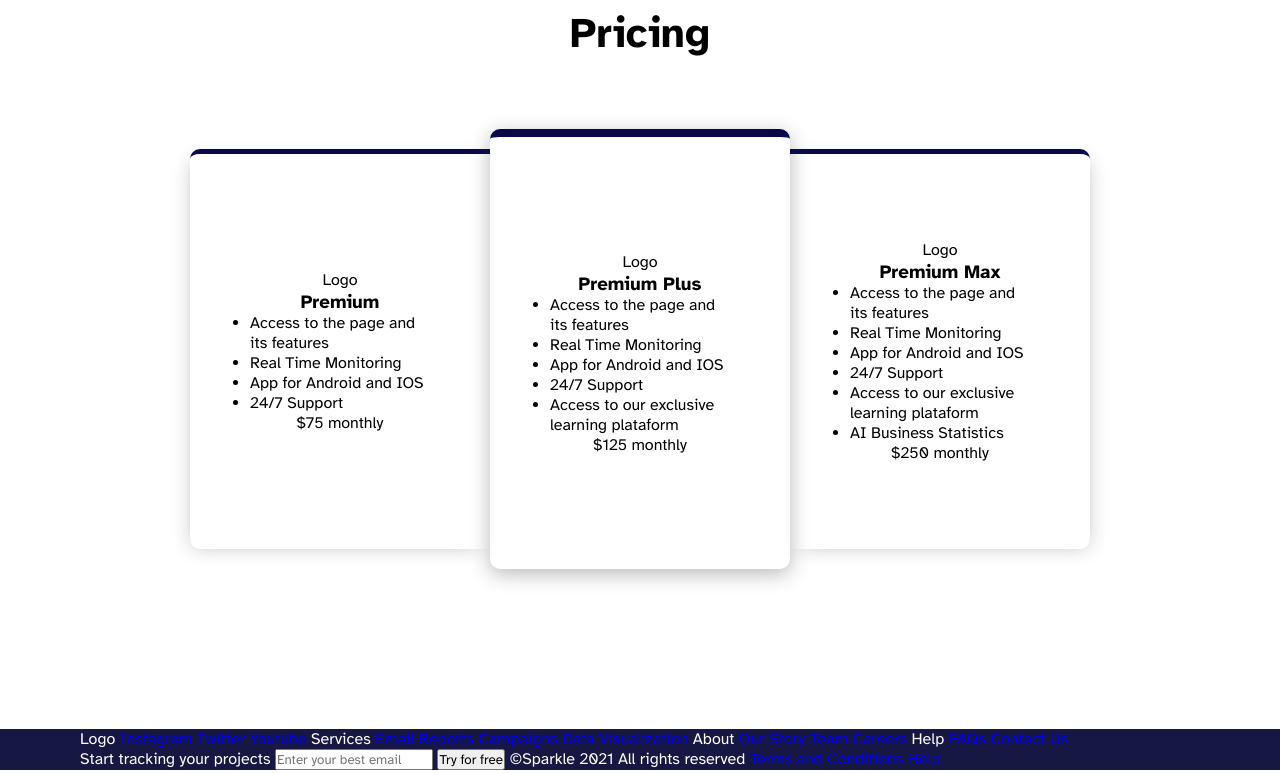
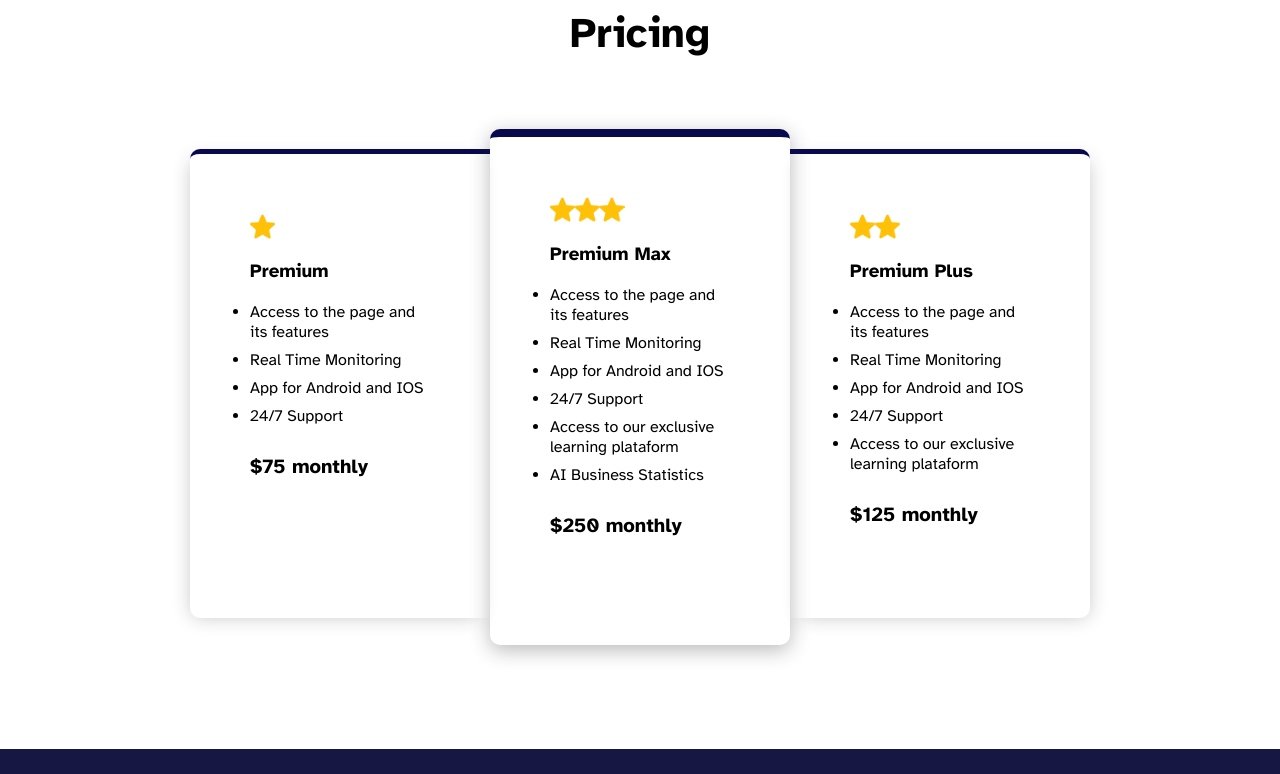
Before and after one commit to tysper/FreeCodeCamp-LandingPage, a plain HTML site: page index.html in a window 1280 px wide. Shown: the part 2023-2797 px from the top of the page. Drawn offline with Linux system fonts and the light colour scheme.

Commit message:
Update on CSS, HTML and readme file

```diff
--- a/index.html
+++ b/index.html
@@ -102,7 +102,7 @@
 
           <div class="inner-pricing">
             <div class="premium-div">
-              <div>Logo</div>
+              <div class="premium-logo"></div>
               <h3>Premium</h3>
               <ul>
                 <li>Access to the page and its features</li>
@@ -113,22 +113,8 @@
               <p>$75 monthly</p>
             </div>
 
-            <div class="premium-plus-div">
-              <div>Logo</div>
-              <h3>Premium Plus</h3>
-              <ul>
-                <li>Access to the page and its features</li>
-                <li>Real Time Monitoring</li>
-                <li>App for Android and IOS</li>
-                <li>24/7 Support</li>
-                <li>Access to our exclusive learning plataform</li>
-              </ul>
-              <p>$125 monthly</p>
-            </div>
-
-
             <div class="premium-max-div">
-              <div>Logo</div>
+              <div class="premium-max-logo"></div>
               <h3>Premium Max</h3>
               <ul>
                 <li>Access to the page and its features</li>
@@ -140,6 +126,20 @@
               </ul>
               <p>$250 monthly</p>
             </div>
+
+
+            <div class="premium-plus-div">
+              <div class="premium-plus-logo"></div>
+              <h3>Premium Plus</h3>
+              <ul>
+                <li>Access to the page and its features</li>
+                <li>Real Time Monitoring</li>
+                <li>App for Android and IOS</li>
+                <li>24/7 Support</li>
+                <li>Access to our exclusive learning plataform</li>
+              </ul>
+              <p>$125 monthly</p>
+            </div>
           </div>
 
         </div>
@@ -147,16 +147,16 @@
 
       <!-- Footer -->
       <footer>
-        <div>
-          <div>Logo</div>
+        <div class="social-media-div">
+          <div class="social-media-logo"></div>
           <ul>
-            <li><a href="#">Instagram</a></li>
-            <li><a href="#">Twitter</a></li>
-            <li><a href="#">Youtube</a></li>
+            <li><a class="insta-logo" href="#"></a></li>
+            <li><a class="twitter-logo" href="#"></a></li>
+            <li><a class="youtube-logo" href="#"></a></li>
           </ul>
         </div>
 
-        <div>
+        <div class="services-div">
           <p>Services</p>
           <ul>
             <li><a href="#">Email Reports</a></li>
@@ -165,7 +165,7 @@
           </ul>
         </div>
 
-        <div>
+        <div class="about-div">
           <p>About</p>
           <ul>
             <li><a href="#">Our Story</a></li>
@@ -174,7 +174,7 @@
           </ul>
         </div>
 
-        <div>
+        <div class="help-div">
           <p>Help</p>
           <ul>
             <li><a href="#">FAQs</a></li>
@@ -182,21 +182,24 @@
           </ul>
         </div>
 
-        <div>
-          <p>Start tracking your projects</p>
+        <div class="call-to-action-div">
+          <p class="call-to-title">Start tracking your projects</p>
           <input type="text" placeholder="Enter your best email" />
           <button>Try for free</button>
         </div>
 
-        <div>
+        <div class="copy-terms-div">
+          <div class="copyright-div">
             <p>&copy;Sparkle 2021 All rights reserved</p>
           </div>
 
-        <div>
+          <div class="terms-div">
             <ul>
               <li><a href="#">Terms and Conditions</a></li>
+              <li>|</li>
               <li><a href="#">Help</a></li>
             </ul>
+          </div>
         </div>
       </footer>
     </div>
--- a/styles.css
+++ b/styles.css
@@ -142,8 +142,9 @@ header {
   background-image: url("./images/undraw_data_processing_yrrv.png");
   background-size: 100%;
   background-repeat: no-repeat;
-  background-position: center;
+  background-position: bottom center;
   background-attachment:scroll;
+  margin-top: 70px;
 }
 
 /* Features */
@@ -250,10 +251,10 @@ header {
 /*  outter div of how it works */
 .how-it-works-div {
   height: 500px;
-  /* border: 1px solid black; */
   border: 2px solid #171744;
   border-radius: 10px;
   width: 100%;
+  box-shadow: 0 5px 20px rgba(36, 36, 36, 0.377);
 }
 
 /* Title of how it works */
@@ -374,7 +375,7 @@ header {
 
 /* div for the cards */
 .inner-pricing {
-  height: 400px;
+  height: 420px;
   display: grid;
   grid-template-columns: 1fr 1fr 1fr;
 }
@@ -384,8 +385,8 @@ header {
   margin-top: 20px;
   display: flex;
   flex-direction: column;
-  align-items: center;
-  justify-content: center;
+  align-items: flex-start;
+  justify-content: flex-start;
   height: 100%;
   padding: 60px;
   border-radius: 10px 0 0 10px;
@@ -393,12 +394,38 @@ header {
   border-top: 5px solid rgb(9, 9, 78);
 }
 
+/* 1 Star logo */
+.premium-logo {
+  background-image: url("./images/star.png");
+  background-size: 100%;
+  height: 25px;
+  width: 25px;
+  background-repeat: no-repeat;
+  margin-bottom: 20px;
+}
+
+/* List spacing */
+.premium-div ul {
+  margin: 20px 0;
+}
+
+/* List container spacing */
+.premium-div ul * {
+  margin-bottom: 8px;
+}
+
+/* prices */
+.premium-div p {
+  font-size: 20px;
+  font-weight: 600;
+}
+
 /* Center div */
-.premium-plus-div {
+.premium-max-div {
   display: flex;
   flex-direction: column;
-  align-items: center;
-  justify-content: center;
+  align-items: flex-start;
+  justify-content: flex-start;
   height: 110%;
   padding: 60px;
   border-radius: 10px;
@@ -406,18 +433,70 @@ header {
   border-top: 8px solid rgb(9, 9, 78);
 }
 
+/* 3 starts logo */
+.premium-max-logo {
+  background-image: url("./images/star.png");
+  background-size: 33%;
+  height: 25px;
+  width: 75px;
+  background-repeat: repeat-x;
+  margin-bottom: 20px;
+}
+
+/* List container spacing */
+.premium-max-div ul {
+  margin: 20px 0;
+}
+
+/* List container spacing */
+.premium-max-div ul * {
+  margin-bottom: 8px;
+}
+
+/* prices */
+.premium-max-div p {
+  font-size: 20px;
+  font-weight: 600;
+}
+
 /* Right Div */
-.premium-max-div {
+.premium-plus-div {
   margin-top: 20px;
   display: flex;
   flex-direction: column;
-  align-items: center;
-  justify-content: center;
+  align-items: flex-start;
+  justify-content: flex-start;
   height: 100%;
   padding: 60px;
   border-radius: 0 10px 10px 0;
   box-shadow: 5px 5px 20px -8px rgba(36, 36, 36, 0.322);
   border-top: 5px solid rgb(9, 9, 78);
+}
+
+/* 2 stars logo */
+.premium-plus-logo {
+  background-image: url("./images/star.png");
+  background-size: 50%;
+  height: 25px;
+  width: 50px;
+  background-repeat: repeat-x;
+  margin-bottom: 20px;
+}
+
+/* List container spacing */
+.premium-plus-div ul {
+  margin: 20px 0;
+}
+
+/* List items spacing */
+.premium-plus-div ul * {
+  margin-bottom: 8px;
+}
+
+/* prices */
+.premium-plus-div p {
+  font-size: 20px;
+  font-weight: 600;
 }
 
 /* Footer */
@@ -426,9 +505,136 @@ footer {
   background-color: #171744;
   color: white;
   width: 100%;
-  padding: 0 80px;
+  padding: 50px 230px;
+  height: 300px;
+  display: grid;
+  grid-template-columns: 2fr 1fr 1fr 1fr 2.4fr;
+  column-gap: 20px;
 }
 
+/* Footer elements */
 footer * {
+  text-decoration: none;
+  color: white;
+  list-style: none;
+  margin-bottom: 20px;
+}
+
+/*  footer titles */
+footer p {
+  font-weight: bold;
+  font-size: 20px;
+}
+
+/* Social Media Buttons */
+.social-media-div {
+  display: grid;
+  grid-template-columns: 1fr;
+  grid-template-rows: 0.25fr 0.25fr;
+}
+
+/* Company logo */
+.social-media-logo {
+  background-image: url("./images/Sparkles-logos_white.png");
+  background-size: 120%;
+  height: 26px;
+  width: 190px;
+  background-position: center;
+
+}
+
+/* List container spacing */
+.social-media-div ul * {
   display: inline-block;
+  margin: 0 7px;
+  margin-top: 5px;
+  text-align: center;
 }
+
+/* instagram logo */
+.insta-logo {
+  background-image: url("./images/instagram.png");
+  background-size: 100%;
+  height: 30px;
+  width: 30px;
+  background-position: center;
+}
+
+/* twitter logo */
+.twitter-logo {
+  background-image: url("./images/twitter.png");
+  background-size: 100%;
+  height: 30px;
+  width: 30px;
+  background-position: center;
+}
+
+/* Youtube logo */
+.youtube-logo {
+  background-image: url("./images/youtube.png");
+  background-size: 100%;
+  height: 30px;
+  width: 30px;
+  background-position: center;
+}
+
+/* Title of the call to action */
+.call-to-title {
+  font-weight: normal;
+}
+
+/* input call to action */
+.call-to-action-div input {
+  padding: 5px;
+  margin: 0 auto;
+  margin-bottom: 10px;
+  width: 60%;
+  border-radius: 5px;
+  border: 1px rgba(23, 23, 68) solid;
+  color: black;
+}
+
+.call-to-action-div input:focus {
+  outline: none;
+}
+
+/* Button call to action */
+.call-to-action-div button {
+  background-color: rgb(33, 33, 102);
+  height: 27x;
+  color:white;
+  padding: 5px;
+  border: none;
+  border-radius: 5px;
+}
+
+.call-to-action-div button:hover {
+  cursor: pointer;
+  background-color: rgb(43, 43, 133);
+}
+
+/* Final bar container */
+.copy-terms-div {
+  grid-area: 2/1/2/6;
+}
+
+/* items organizing */
+.copy-terms-div * {
+  display: inline-block;
+  margin: 0;
+}
+
+/* copyright */
+.copyright-div p {
+  float: left;
+  font-size: 15px;
+  font-weight: normal;
+  margin-bottom: 0;
+}
+
+/* Terms | Help */
+.terms-div {
+  float: right;
+  margin-right: 30px;
+  margin-bottom: 0;
+}
```
Also changed, not shown: images/instagram.png (added), images/star.png (added), images/twitter.png (added), images/youtube.png (added), 1 other file. Lines whose indentation alone changed are shown as unchanged.
